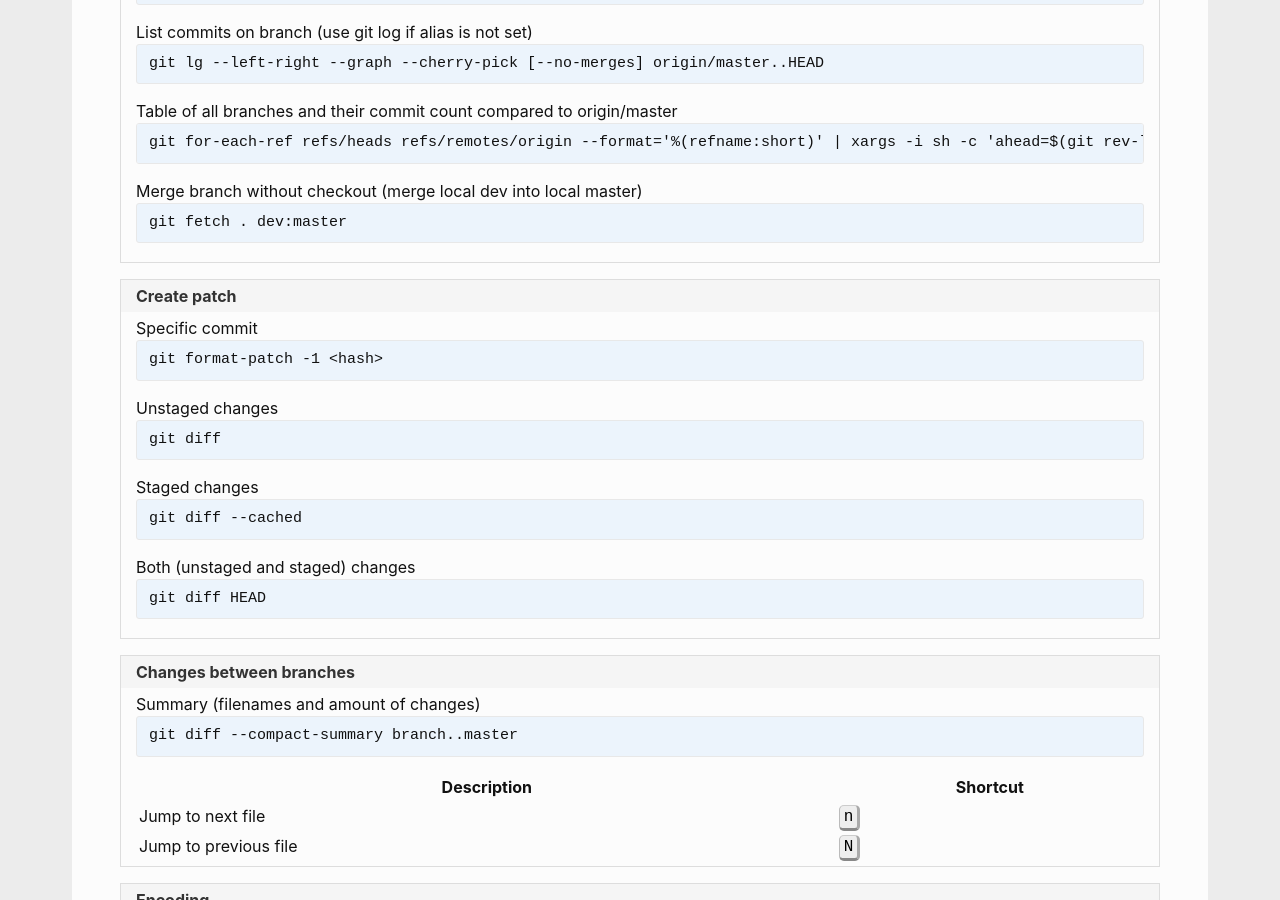
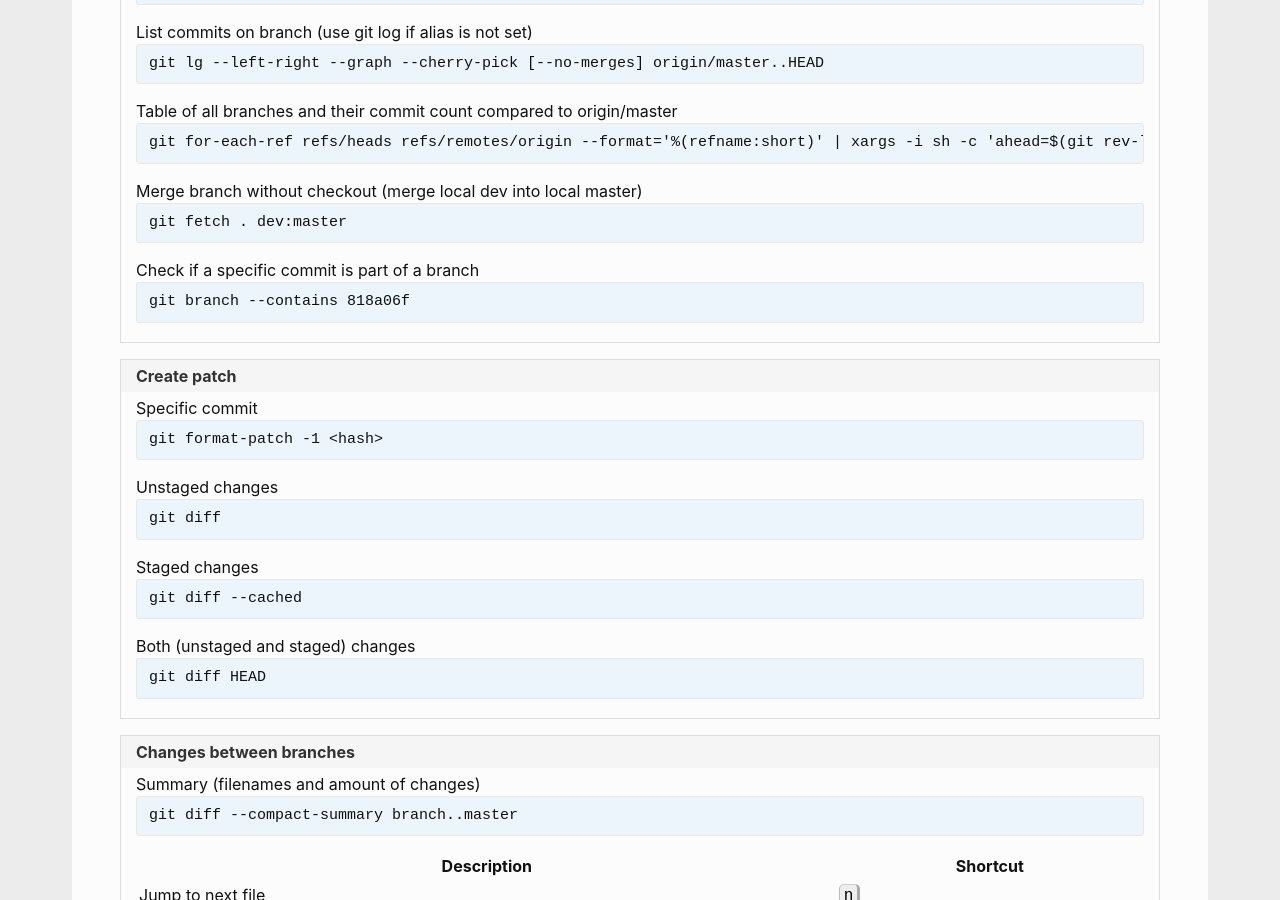
Before and after one commit to andreas-mausch/cheatsheets, a Jekyll site: the page built from _cheatsheets/git.md, in a window 1280 px wide and 900 px high, scrolled down 3720 px. Built offline with Jekyll 4.4.1, drawn with Linux system fonts in a browser that asks for light colours.

Commit message:
git: Check if a specific commit is part of a branch

```diff
--- a/_cheatsheets/git.md
+++ b/_cheatsheets/git.md
@@ -65,6 +65,7 @@ section:
       List commits on branch (use git log if alias is not set): git lg --left-right --graph --cherry-pick [--no-merges] origin/master..HEAD
       Table of all branches and their commit count compared to origin/master: git for-each-ref refs/heads refs/remotes/origin --format='%(refname:short)' | xargs -i sh -c 'ahead=$(git rev-list --count origin/master..{}); behind=$(git rev-list --count {}..origin/master); printf "%4s %4s {}\n" "+$ahead" "-$behind"'
       Merge branch without checkout (merge local dev into local master): git fetch . dev:master
+      Check if a specific commit is part of a branch: git branch --contains 818a06f
   - name: Create patch
     commands:
       Specific commit: git format-patch -1 <hash>
```
